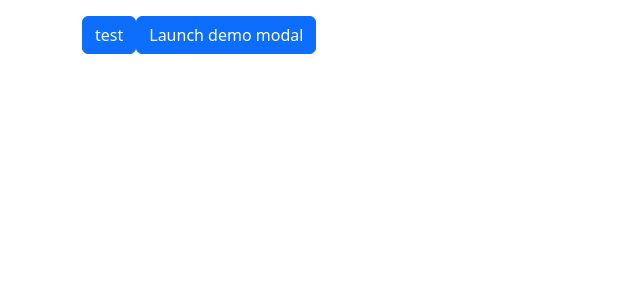
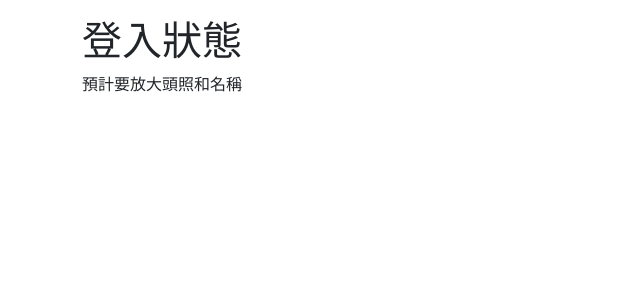
Before and after one commit to Harry5566/react-api, a Next.js app in the folder client/: page / in a window 1280 px wide. Shown: the top 300 px of the page, without its empty margins (0-640 px from the left). Built offline with nearby package versions, Linux system fonts and the light colour scheme.

Commit message:
AuthProvider

```diff
--- /dev/null
+++ b/client/app/_components/login.js
@@ -0,0 +1,10 @@
+"use client";
+
+export default function Login(){
+  return(
+    <>
+      <h1>登入狀態</h1>
+      <p>預計要放大頭照和名稱</p>
+    </>
+  )
+}
--- /dev/null
+++ b/client/app/_components/logout.js
@@ -0,0 +1,10 @@
+"use client";
+
+export default function Logout(){
+  return(
+    <>
+      <h1>登出狀態</h1>
+      <p>預計要放表單</p>
+    </>
+  )
+}
--- a/client/app/layout.js
+++ b/client/app/layout.js
@@ -3,6 +3,7 @@ import { Geist, Geist_Mono } from "next/font/google";
 import "bootstrap/dist/css/bootstrap.min.css";
 import "@/styles/globals.sass";
 import Script from "next/script";
+import { AuthProvider } from "@/hooks/use-auth";
 
 const geistSans = Geist({
   variable: "--font-geist-sans",
@@ -28,9 +29,12 @@ export default function RootLayout({ children }) {
           strategy="afterInteractive"
         />
       </head>
-      <body className={`${geistSans.variable} ${geistMono.variable}`}>
-        {children}
-      </body>
+      <AuthProvider>
+        <body className={`${geistSans.variable} ${geistMono.variable}`}>
+          {children}
+        </body>
+      </AuthProvider>
+
     </html>
   );
 }
--- a/client/app/page.js
+++ b/client/app/page.js
@@ -1,57 +1,13 @@
 "use client";
 import Image from "next/image";
 import styles from "./page.module.css";
+import Logout from "./_components/logout";
+import Login from "./_components/login";
 
 export default function Home() {
   return (
     <div className="container py-3">
-      <div className="btn btn-primary">test</div>
-
-      <button
-        type="button"
-        className="btn btn-primary"
-        data-bs-toggle="modal"
-        data-bs-target="#exampleModal"
-      >
-        Launch demo modal
-      </button>
-
-      <div
-        className="modal fade"
-        id="exampleModal"
-        tabIndex="-1"
-        aria-labelledby="exampleModalLabel"
-        aria-hidden="true"
-      >
-        <div className="modal-dialog">
-          <div className="modal-content">
-            <div className="modal-header">
-              <h1 className="modal-title fs-5" id="exampleModalLabel">
-                Modal title
-              </h1>
-              <button
-                type="button"
-                className="btn-close"
-                data-bs-dismiss="modal"
-                aria-label="Close"
-              ></button>
-            </div>
-            <div className="modal-body">...</div>
-            <div className="modal-footer">
-              <button
-                type="button"
-                className="btn btn-secondary"
-                data-bs-dismiss="modal"
-              >
-                Close
-              </button>
-              <button type="button" className="btn btn-primary">
-                Save changes
-              </button>
-            </div>
-          </div>
-        </div>
-      </div>
+      <Login />
     </div>
   );
 }
--- /dev/null
+++ b/client/hooks/use-auth.js
@@ -0,0 +1,18 @@
+"use client";
+
+import {useContext, createContext, useState} from "react";
+
+const AuthContext = createContext(null)
+AuthContext.displayName = "AuthContext";
+
+export function AuthProvider({children}){
+  const [user, setUser] = useState({})
+
+  return(
+    <AuthContext.Provider value={{user}}>
+      {children}
+    </AuthContext.Provider>
+  )
+}
+
+export const useAuth = () => useContext(AuthContext);
```
